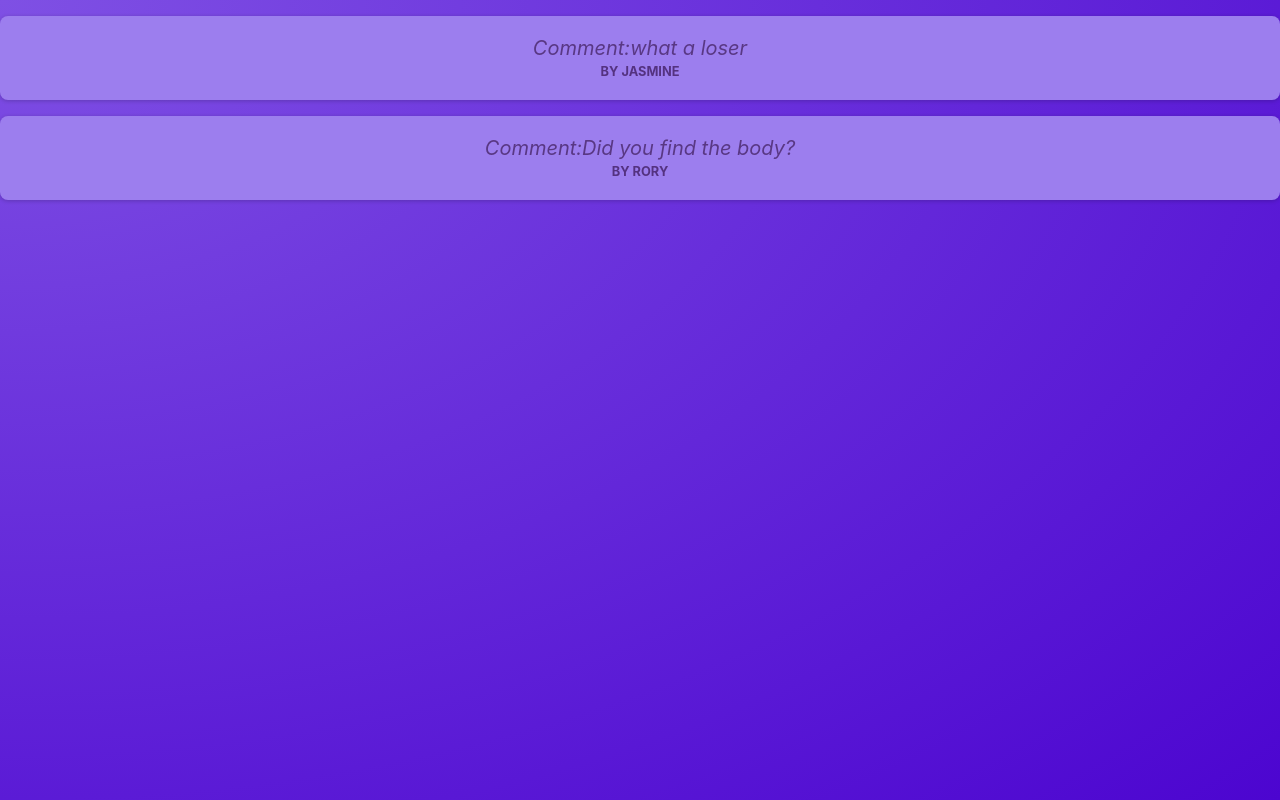
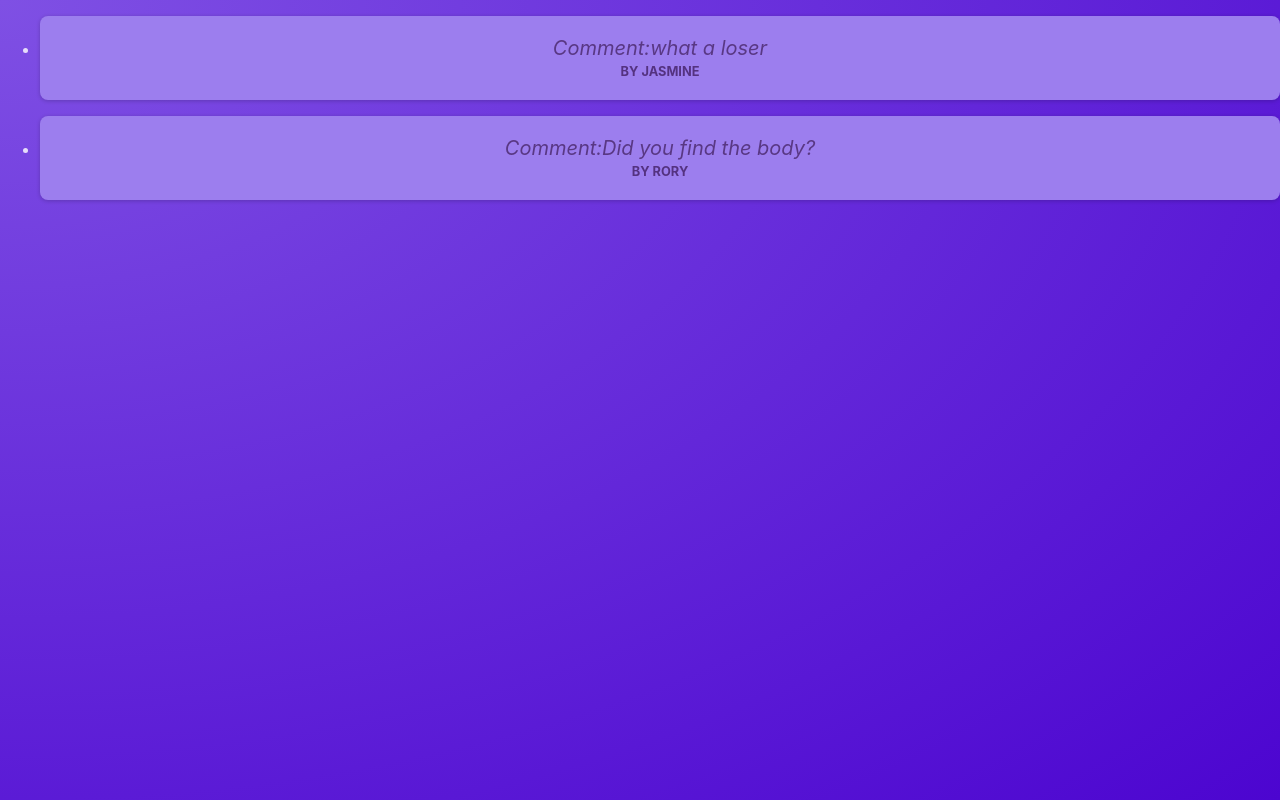
Before and after one commit to YarialisGuzman/makeAPost, a React (Vite) app: page / in a window 1280 px wide. Built offline with nearby package versions, Linux system fonts and the light colour scheme.

Commit message:
make an unorderedlist out of posts

```diff
--- a/src/App.jsx
+++ b/src/App.jsx
@@ -1,10 +1,9 @@
-import Post from "./components/Post";
+import UnorderedList from "./components/UnorderedList";
 
 function App() {
   return(
     <main>
-      <Post author="Jasmine" body="what a loser"></Post>
-      <Post author="Rory" body="Did you find the body?"/>
+      <UnorderedList></UnorderedList>
     </main>
   );
 }
--- a/src/components/Post.jsx
+++ b/src/components/Post.jsx
@@ -1,11 +1,12 @@
 import classes from './Post.module.css';
+
 function Post(props){
     return(
-        <div className={classes.post}>
+        <li className={classes.post}>
             <p className={classes.text}>Comment:{props.body}</p>
             <p className={classes.author}>By {props.author}</p>
 
-        </div>
+        </li>
     )
 }
 
--- /dev/null
+++ b/src/components/UnorderedList.jsx
@@ -0,0 +1,11 @@
+import Post from './Post';
+function UnorderedList(){
+ return(
+    <ul>
+    <Post author="Jasmine" body="what a loser"></Post>
+    <Post author="Rory" body="Did you find the body?"/>
+    </ul>
+ )
+}
+
+export default UnorderedList;
```
